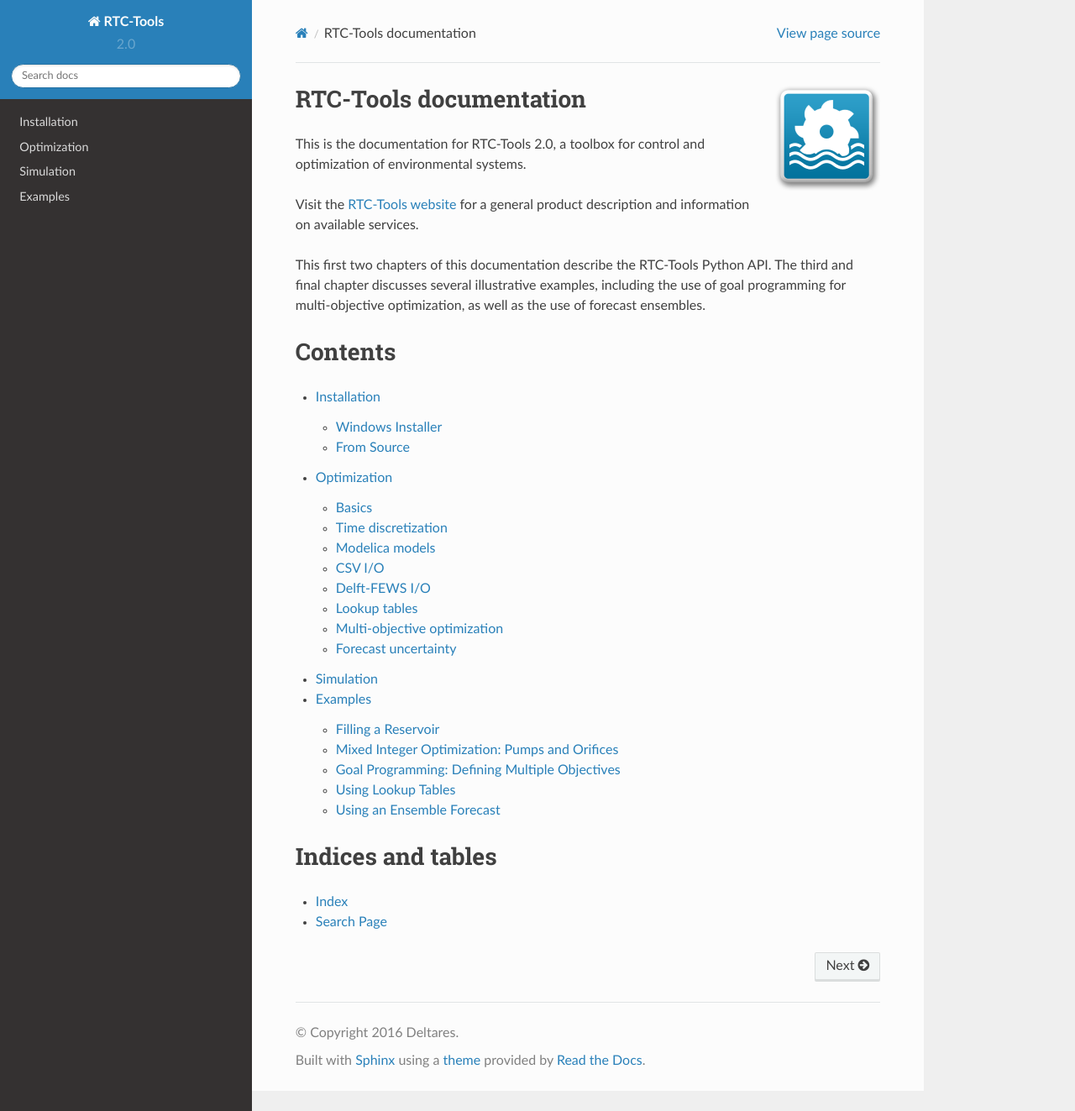
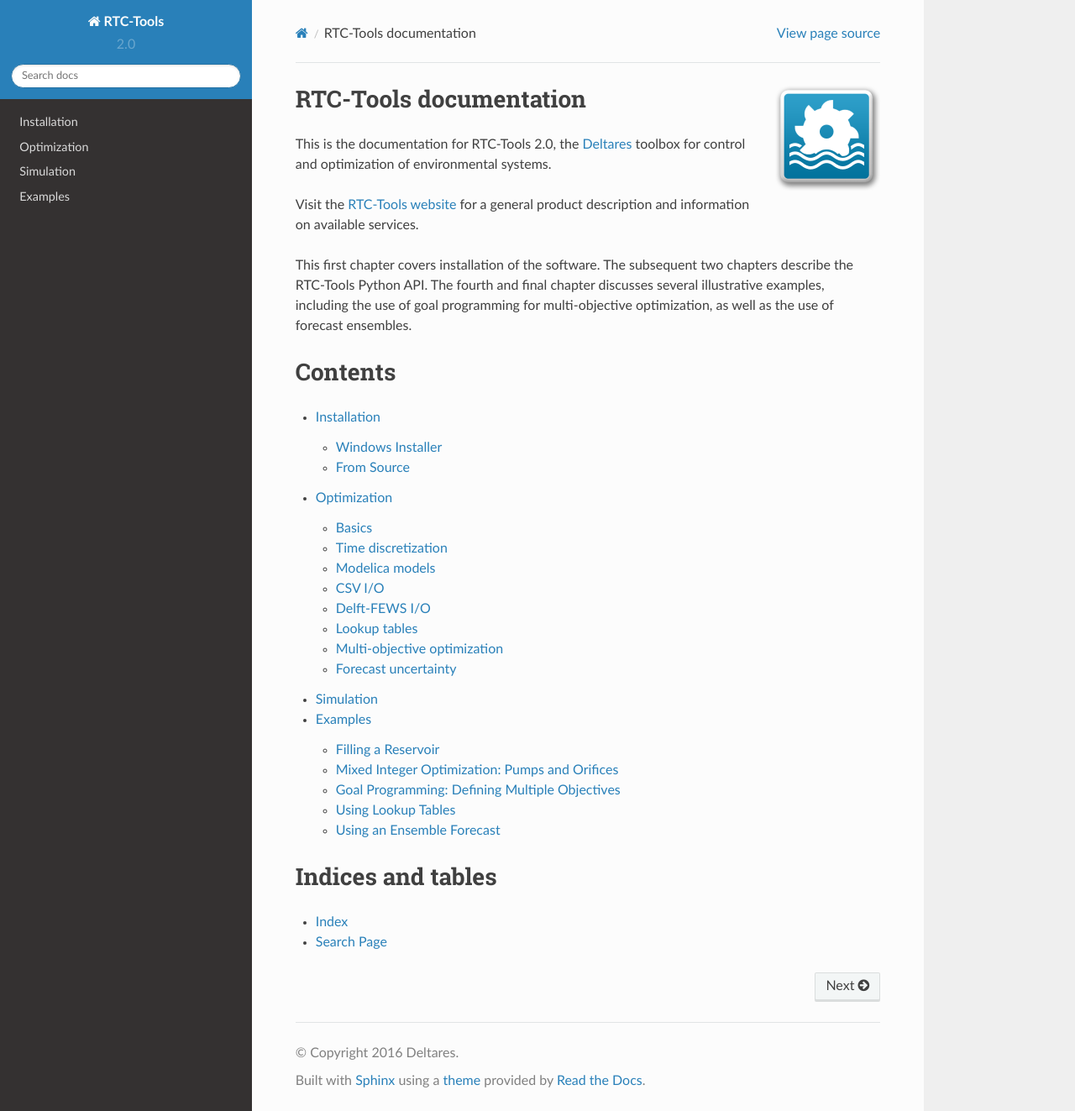
Before and after one commit to vdwees/rtc-tools, a Sphinx documentation site: the page built from doc/index.rst, in a window 1280 px wide and 1323 px high. Shown: the whole window at 84% size. Built offline with Sphinx 7.4.7 and the Read the Docs theme 2.0.0, drawn with Linux system fonts in a browser that asks for light colours.

Commit message:
Documentation tweaks.

```diff
--- a/doc/index.rst
+++ b/doc/index.rst
@@ -12,11 +12,11 @@
 RTC-Tools documentation
 =======================
 
-This is the documentation for RTC-Tools 2.0, a toolbox for control and optimization of environmental systems.
+This is the documentation for RTC-Tools 2.0, the `Deltares <https://www.deltares.nl/>`_ toolbox for control and optimization of environmental systems.
 
 Visit the `RTC-Tools website <https://www.deltares.nl/en/software/rtc-tools/>`_ for a general product description and information on available services.
 
-This first two chapters of this documentation describe the RTC-Tools Python API.  The third and final chapter discusses several illustrative examples, including the use of goal programming for multi-objective optimization, as well as the use of forecast ensembles.
+This first chapter covers installation of the software.  The subsequent two chapters describe the RTC-Tools Python API.  The fourth and final chapter discusses several illustrative examples, including the use of goal programming for multi-objective optimization, as well as the use of forecast ensembles.
 
 
 Contents
--- a/doc/optimization/modelica_models.rst
+++ b/doc/optimization/modelica_models.rst
@@ -1,5 +1,7 @@
 Modelica models
 ===============
+
+To learn the basics of modelling with Modelica, please refer to the online book `Modelica by Example <http://book.xogeny.com/>`_.
 
 .. autoclass:: rtctools.optimization.modelica_mixin.ModelicaMixin
     :members: compiler_options
```
